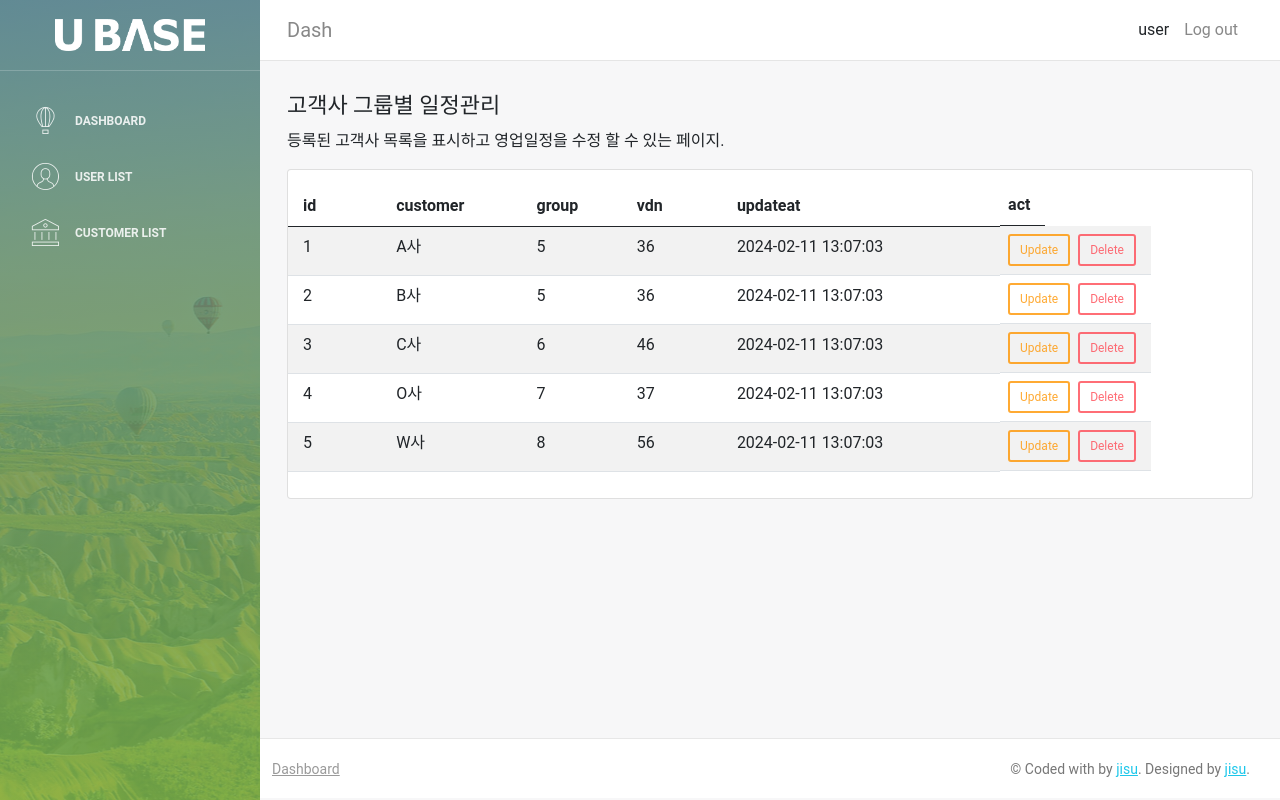
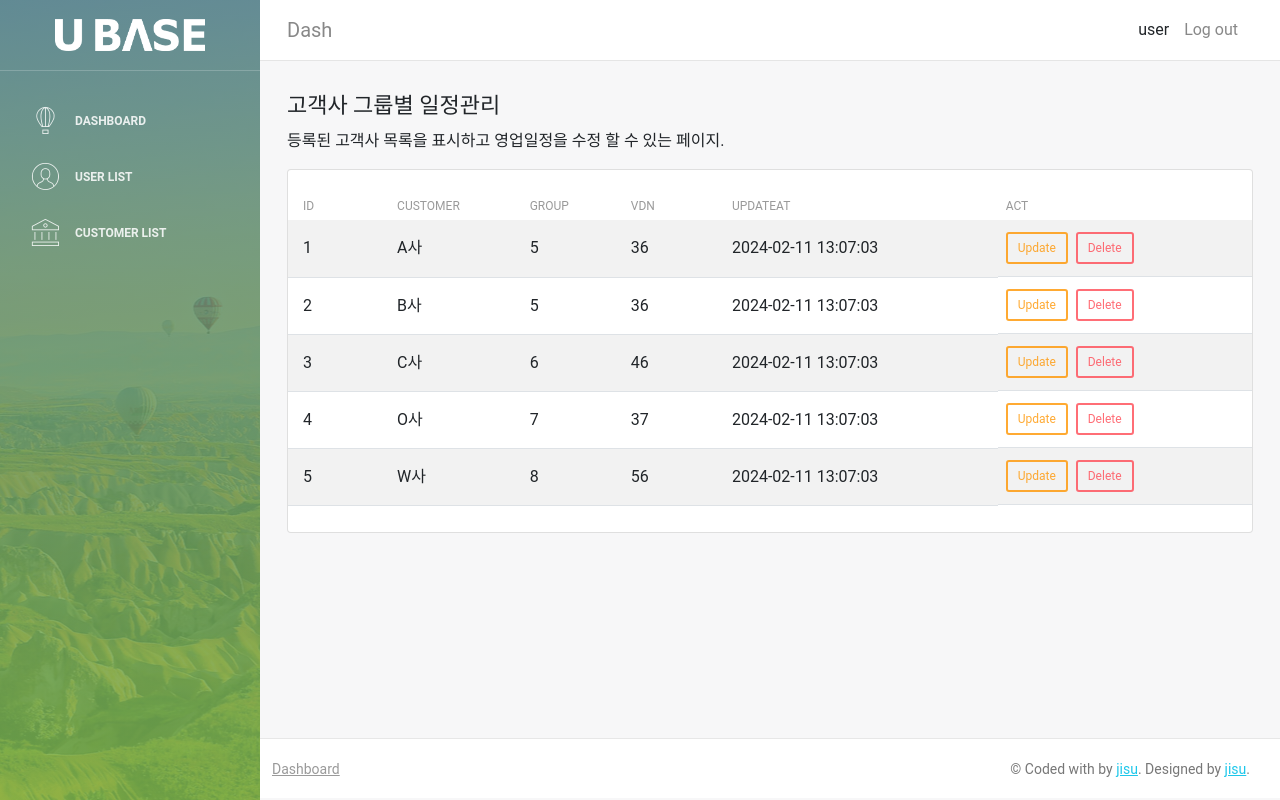
Before and after one commit to jisu-arisys/migration, a Vue app: page / in a window 1280 px wide. Built offline with nearby package versions, Linux system fonts and the light colour scheme.

Commit message:
fix design

```diff
--- a/src/assets/sass/light-bootstrap-dashboard.scss
+++ b/src/assets/sass/light-bootstrap-dashboard.scss
@@ -26,7 +26,7 @@
 @import "lbd/inputs";
 
 @import "lbd/alerts";
-// @import "lbd/tables";
+@import "lbd/tables";
 
 @import "lbd/checkbox-radio-switch";
 @import "lbd/navbars";
```
